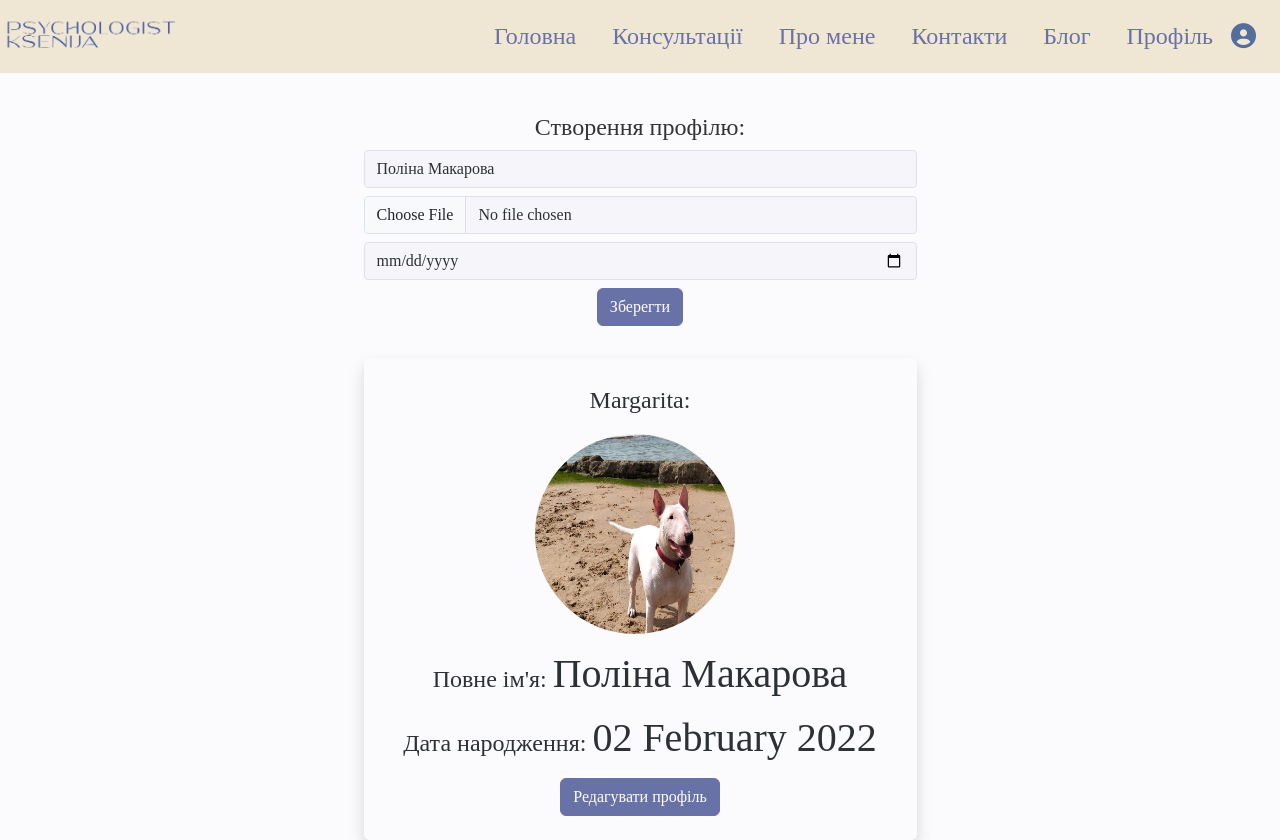
After one commit to MargaritaKremen/final2, a Django app: page /profile/profile/create/ in a window 1280 px wide. The commit adds this page. Run offline with Django 5.2, Linux system fonts and the light colour scheme; a user stored in the database is signed in; data comes from the database, SQL or seed files in the repository; both versions use the stored data as it was after the commit; some libraries are stand-ins or nearby versions.

Commit message:
changing profiles

```diff
--- a/psychologist/main/urls.py
+++ b/psychologist/main/urls.py
@@ -11,7 +11,7 @@ urlpatterns = [
     path('contact/', contact, name='contact'),
     path('works/', works, name='works'),
     path('blog/', blog, name='blog'),
-    path('profiles/', view_profile, name='view_profile'),
+    path('profile/', view_profile, name='view_profile'),
     path('authentication/auth/', auth, name='auth'),
     path('blog/articles/', article_list, name='article_list'),
 ]
--- /dev/null
+++ b/psychologist/profiles/templates/profiles/create_profile.html
@@ -0,0 +1,41 @@
+{% extends 'main/base.html' %}
+{% load static %}
+{% block title %}Створення профілю{% endblock %}
+{% block content %}
+<link rel="stylesheet" type="text/css" href="{% static 'profiles/profiles_styles.css' %}">
+<div class="container mt-4">
+  <div class="row justify-content-center">
+    <div class="col-6 align-items-center">
+        <div class="text-center">
+            <h3 class="blog-title mt-3">Створення профілю:</h3>
+            <form method="post" enctype="multipart/form-data" action="{% url 'edit_profile' %}">
+                {% csrf_token %}
+                <input type="text" name="full_name" id="id_full_name" class="form-control mb-2" placeholder="Повне імя" value="{{ profile.full_name }}">
+
+                <input type="file" name="avatar" accept="image/*" class="form-control  mb-2">
+                {% load l10n %}
+                <input type="date" name="date_of_birth" id="id_birth" class="form-control mb-2" value="{{ profile.date_of_birth|date:"d F Y" }}">
+                <button type="submit" class="btn btn-outline-primary mb-2">Зберегти</button>
+            </form>
+
+            <div class="text-center rounded shadow p-4 mt-4">
+                {% if profile %}
+                        <p>{{ profile.user.username }}:</p>
+                        <img src="{{ profile.avatar.url }}" alt="{{ profile.user.username }}'s Avatar" class="profile-avatar">
+                        <div class="profile-info">
+                            <p><h4>Повне ім'я: <span class="name">{{ profile.full_name }}</span></h4></p>
+                            <p><h4>Дата народження: <span class="name">{{ profile.date_of_birth|date:"d F Y"}}</span></h4></p>
+                            <a href="{% url 'edit_profile' %}" class="btn btn-outline-primary">Редагувати профіль</a>
+                        </div>
+
+                {% else %}
+                    <p class="profile-not-found">Профіль не знайдено.</p>
+                    <a href="{% url 'create_profile' %}" class="btn btn-outline-primary">Створити профіль</a>
+                {% endif %}
+            </div>
+
+        </div>
+    </div>
+  </div>
+</div>
+{% endblock %}
--- a/psychologist/profiles/templates/profiles/view_profile.html
+++ b/psychologist/profiles/templates/profiles/view_profile.html
@@ -19,7 +19,7 @@
           </div>
         {% else %}
           <p class="profile-not-found">Профіль не знайдено.</p>
-          <a href="{% url 'edit_profile' %}" class="create-profile-link">Створити профіль</a>
+          <a href="{% url 'profiles' %}" class="create-profile-link">Створити профіль</a>
         {% endif %}
         </div>
         <div class="text-center mt-4">
--- a/psychologist/profiles/urls.py
+++ b/psychologist/profiles/urls.py
@@ -1,12 +1,13 @@
 from django.conf.urls.static import static
 from psychologist.settings import DEBUG, MEDIA_URL, MEDIA_ROOT
 from django.urls import path
-from .views import profiles, edit_profile, view_profile
+from .views import profiles, edit_profile, view_profile, create_profile
 
 urlpatterns = [
     path('profiles/', profiles, name='profiles'),
     path('profile/', view_profile, name='view_profile'),
     path('profile/edit/', edit_profile, name='edit_profile'),
+    path('profile/create/', create_profile, name='create_profile'),
 ]
 if DEBUG:
     urlpatterns += static(MEDIA_URL, document_root = MEDIA_ROOT)
--- a/psychologist/profiles/views.py
+++ b/psychologist/profiles/views.py
@@ -2,12 +2,20 @@ from django.shortcuts import render, redirect
 from .models import UserProfile
 from django.contrib import messages # для профілей
 import logging
+from django.contrib.auth.decorators import login_required
+from django.http import Http404
 
 logger = logging.getLogger(__name__)
 
+@login_required
 def view_profile(request):
-    profile = UserProfile.objects.get(user=request.user)
-    return render(request, 'profiles/view_profile.html', {'profile': profile})
+
+    try:
+        profile = UserProfile.objects.get(user=request.user)
+        return render(request, 'profiles/view_profile.html', {'profile': profile})
+    except UserProfile.DoesNotExist:
+        messages.error(request, 'Профіль не знайдено. Створіть профіль, щоб переглянути.')
+        return redirect('profiles')
 
 def edit_profile(request):
     try:
@@ -34,6 +42,33 @@ def edit_profile(request):
 
     return render(request, 'profiles/edit_profile.html', {'profile': profile})
 
+def create_profile(request):
+    try:
+        profile = UserProfile.objects.get(user=request.user)
+    except UserProfile.DoesNotExist:
+        profile = None
+
+    if request.method == 'POST':
+        full_name = request.POST.get('full_name')
+        avatar = request.FILES.get('avatar')
+        date_of_birth = request.POST.get('date_of_birth')
+
+        if profile:
+            profile.full_name = full_name
+            profile.avatar = avatar
+            profile.date_of_birth = date_of_birth
+            profile.save()
+            messages.success(request, 'Профіль успішно оновлено.')
+        else:
+            UserProfile.objects.create(user=request.user, full_name=full_name, avatar=avatar, date_of_birth=date_of_birth)
+            messages.success(request, 'Профіль успішно створено.')
+
+        return redirect('view_profile')
+
+    return render(request, 'profiles/create_profile.html', {'profile': profile})
+
+
+# це створення профіля
 def profiles(request):
     if request.method == 'POST':
         user = request.user
@@ -43,19 +78,19 @@ def profiles(request):
 
         # чи вже є профіль для користувача:
         try:
-            profile, created  = UserProfile.objects.get_or_create(user=user)
+            profile, created = UserProfile.objects.get_or_create(user=user)
             profile.date_of_birth = date_of_birth
             profile.avatar = avatar
             profile.full_name = full_name
             profile.save()
             messages.success(request, 'Профіль успішно оновлено.')
-            return redirect('profiles')
+            return redirect('view_profile')
         except Exception as e:
             logger.error(f"Error in profiles view: {e}", exc_info=True)
             messages.error(request, f'Помилка: {e}')
 
         return redirect('profiles')
     else:
-    # Якщо метод запиту GET, просто відображати сторінку з профілями
+        # Якщо метод запиту GET, просто відображати сторінку з профілями
         profiles = UserProfile.objects.all()
         return render(request, 'profiles/profiles.html', {'profiles': profiles})
--- a/psychologist/psychologist/urls.py
+++ b/psychologist/psychologist/urls.py
@@ -24,7 +24,7 @@ urlpatterns = [
     path('', include('main.urls')),
     path('authentication/', include('authentication.urls')),
     path('blog/', include('blog.urls')),
-    path('view_profile/', include('profiles.urls')),
+    path('profile/', include('profiles.urls')),
     ]
 
 if DEBUG:
```
Also changed, not shown: psychologist/profiles/templates/profiles/profiles.html (+24 -21 lines), psychologist/db.sqlite3, psychologist/media/avatars/IMG_20230403_115148_fuG4hpu.jpg (added), psychologist/media/avatars/IMG_20230403_115151_sYCOcIK.jpg (added), psychologist/media/avatars/IMG_20230403_115151_ue5d3Vn.jpg (added), psychologist/media/avatars/IMG_20230403_115208_U2d7gQg.jpg (added).
